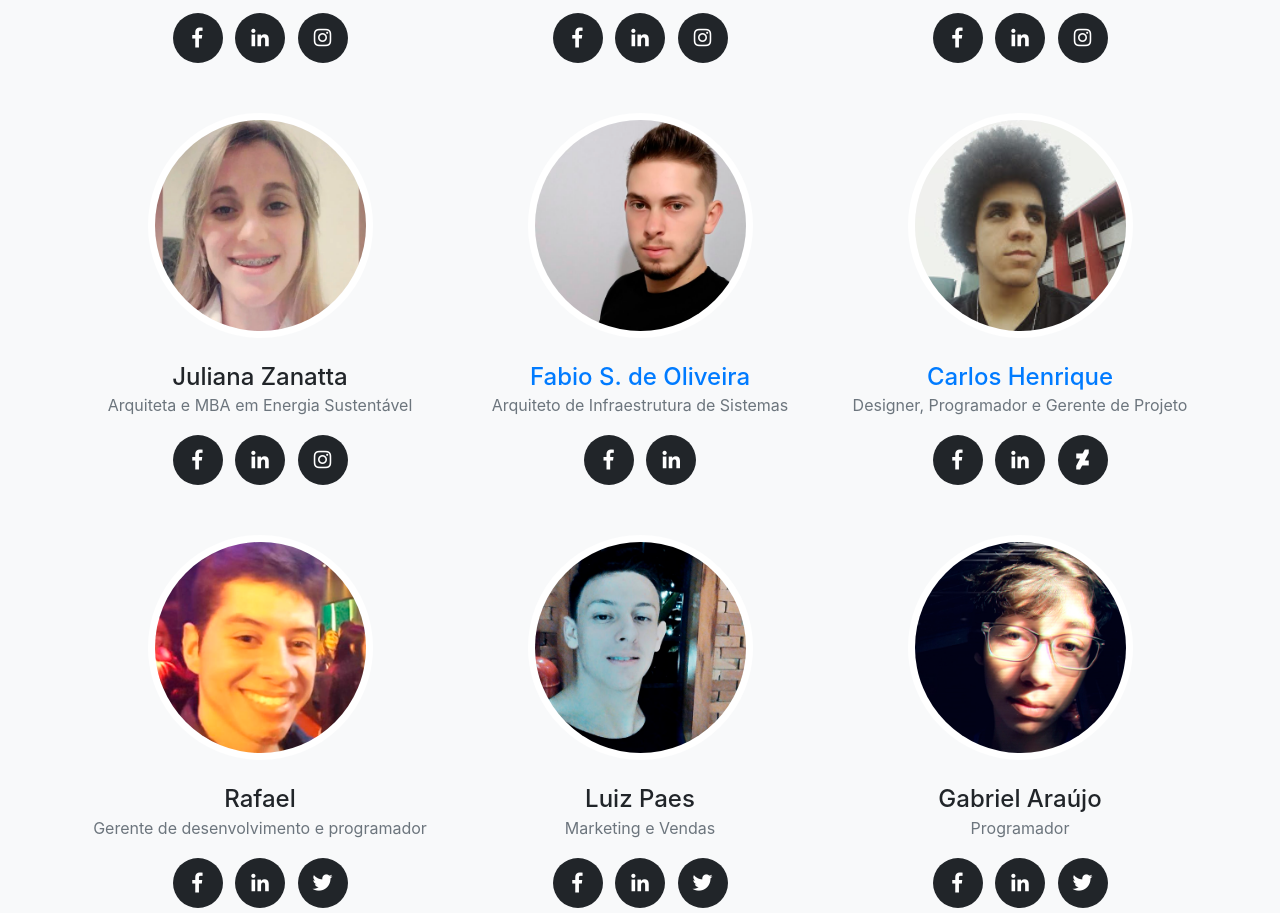
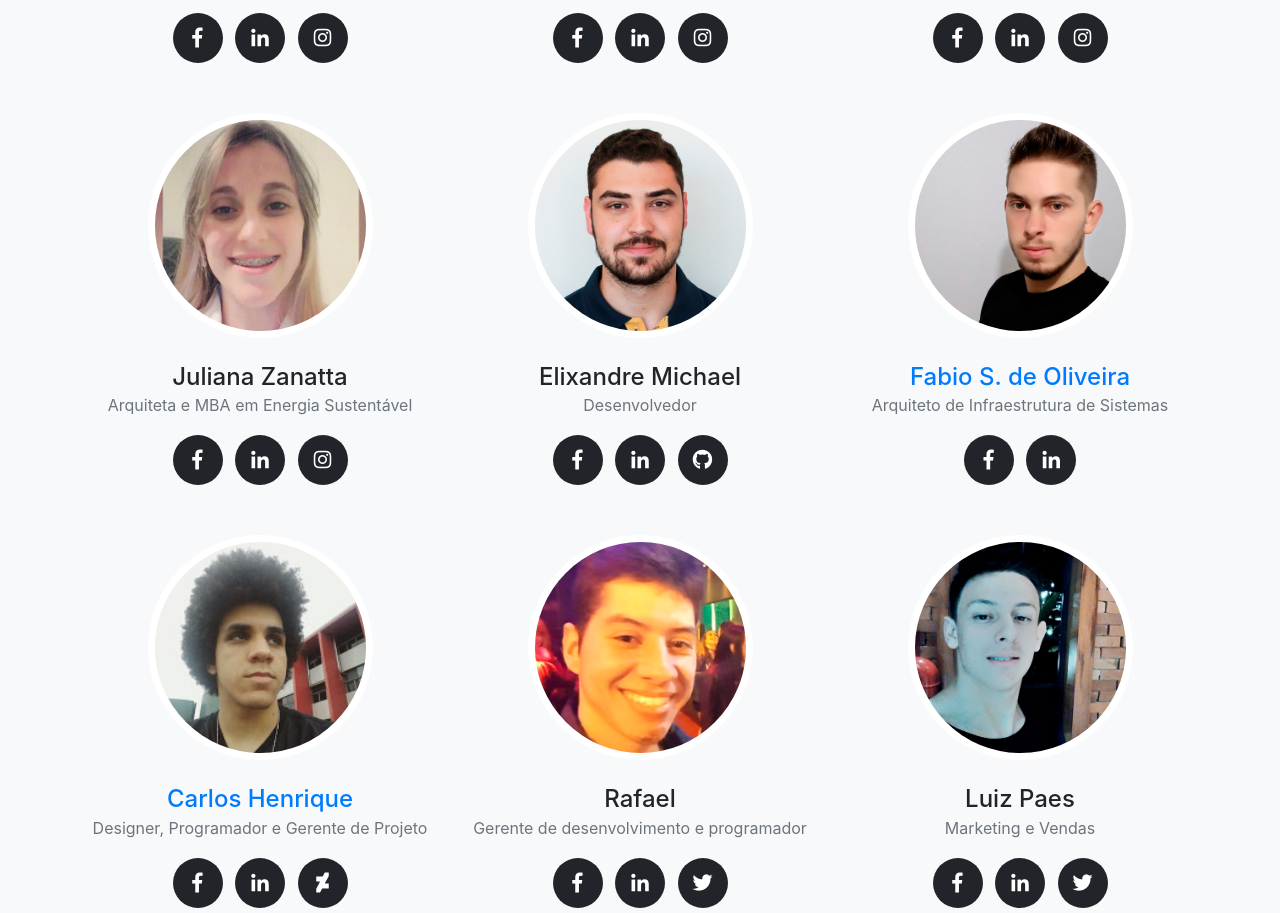
Before and after one commit to QuartelGeneralQG/quartelgeneralqg.github.io, a website with bundled scripts: page index.html in a window 1280 px wide. Shown: the part 5419-6332 px from the top of the page. Built offline with nearby package versions, Linux system fonts and the light colour scheme; files whose address does not match are found by name.

Commit message:
Update 12:
-Added "Elixandre" to team

```diff
--- a/index.html
+++ b/index.html
@@ -612,6 +612,32 @@
             </div>
           </div>
 
+          <!-- Elixandre -->
+          <div class="col-sm-4">
+            <div class="team-member">
+              <img class="mx-auto rounded-circle" src="img\team\Elixandre.png" alt="">
+              <h4>Elixandre Michael</h4>
+              <p class="text-muted">Desenvolvedor</p>
+              <ul class="list-inline social-buttons">
+                <li class="list-inline-item">
+                  <a href="https://m.facebook.com/elixandre.michael" target="_blank" >
+                    <i class="fab fa-facebook-f"></i>
+                  </a>
+                </li>
+                <li class="list-inline-item">
+                  <a href="https://www.linkedin.com/in/elixandre-baldi-8a3baa96" target="_blank" >
+                    <i class="fab fa-linkedin-in"></i>
+                  </a>
+                </li>
+                <li class="list-inline-item">
+                  <a href="https://github.com/elixandrebaldi" target="_blank" >
+                    <i class="fab fa-github"></i>
+                  </a>
+                </li>
+              </ul>
+            </div>
+          </div>
+
           <!-- Fabio S. de Oliveira -->
           <div class="col-sm-4">
             <div class="team-member">
```
Also changed, not shown: img/team/Elixandre.png (added).
